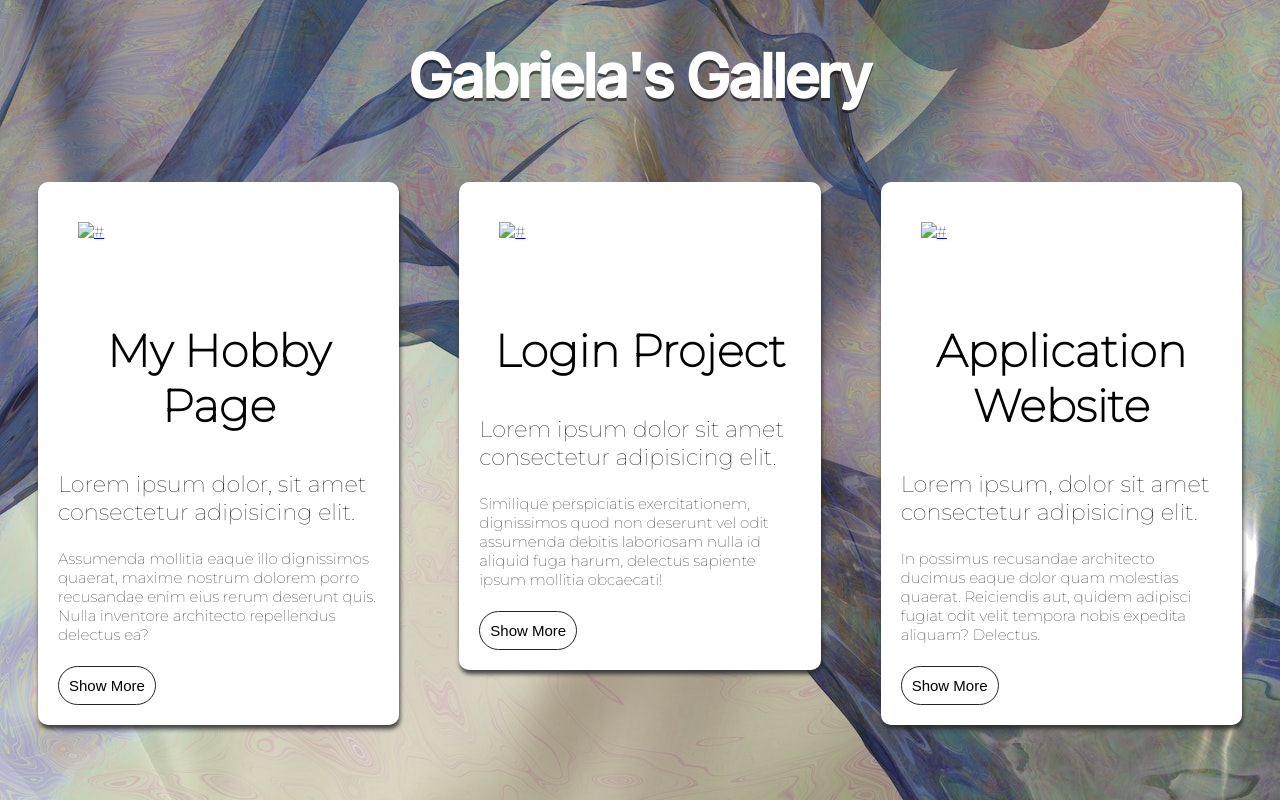
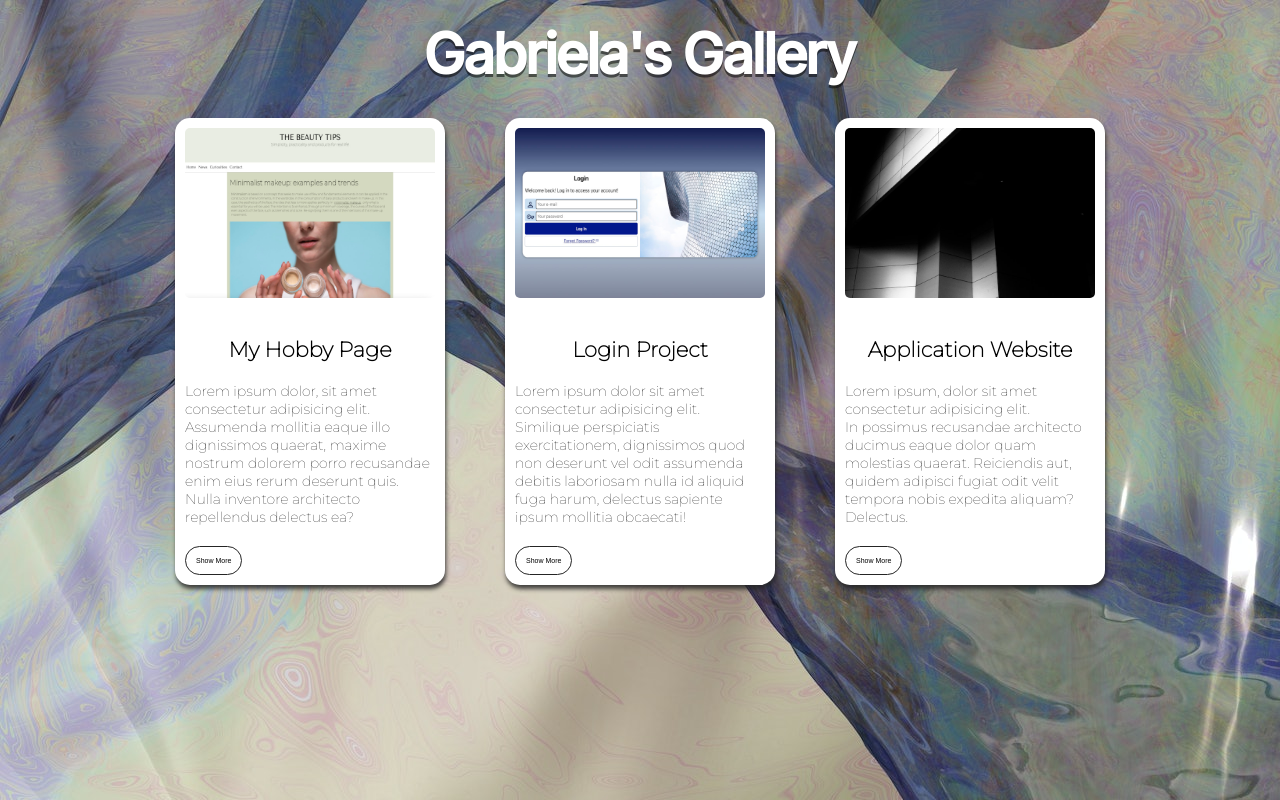
Before and after one commit to gabrielaoliveiralara/project-gallery, a plain HTML site: page index.html in a window 1280 px wide. Drawn offline with Linux system fonts and the light colour scheme.

Commit message:
updated html and css

```diff
--- a/index.html
+++ b/index.html
@@ -6,24 +6,24 @@
     <meta name="viewport" content="width=device-width, initial-scale=1.0">
     <title>Project Gallery</title>
     <link rel="stylesheet" href="style.css">
+    <link rel="stylesheet" href="media-query.css">
     <script src="script.js"></script>
 </head>
 <body>
     <div id="project">
         <h1 class="head">Gabriela's Gallery</h1>
 
-
         <div class="container">
             <div class="card">
-                <a href="#"><img src="../img-example.jpeg" alt="#"></a>
+                <a href="#"><img src="images/projeto-beaty-tips.jpg" alt="Project Beauty Tips"></a>
                 <h2>My Hobby Page</h2>
                 <p id="card1-text" class="text">Lorem ipsum dolor, sit amet consectetur adipisicing elit.
                     <div id="div1">Assumenda mollitia eaque illo dignissimos quaerat, maxime nostrum dolorem porro recusandae enim eius rerum deserunt quis. Nulla inventore architecto repellendus delectus ea?</div></p>
                 <button id="show-more" onclick="toggle()">Show More</button>
-                </div>
+            </div>
 
             <div class="card">
-                <a href="#"><img src="../img-example.jpeg" alt="#"></a>
+                <a href="#"><img src="images/projeto-login.jpg" alt="Project Login"></a>
                 <h2>Login Project</h2>
                 <p id="card2-text" class="text">Lorem ipsum dolor sit amet consectetur adipisicing elit.
                     <div id="div2">Similique perspiciatis exercitationem, dignissimos quod non deserunt vel odit assumenda debitis laboriosam nulla id aliquid fuga harum, delectus sapiente ipsum mollitia obcaecati!</div></p>
@@ -31,7 +31,7 @@
                 </div>
 
             <div class="card">
-                <a href="#"><img src="../img-example.jpeg" alt="#"></a>
+                <a href="#"><img src="images/black-1.jpg" alt="Website Project"></a>
                 <h2>Application Website</h2>
                 <p id="card3-text" class="text">Lorem ipsum, dolor sit amet consectetur adipisicing elit. <div id="div3">In possimus recusandae architecto ducimus eaque dolor quam molestias quaerat. Reiciendis aut, quidem adipisci fugiat odit velit tempora nobis expedita aliquam? Delectus.</div></p>
                 <button id="show-more" onclick="toggle3()">Show More</button>
@@ -40,41 +40,5 @@
 
     </div>
 
-    <script>
-        function toggle() {
-            var x = document.getElementById('div1');
-
-
-            if(x.style.display ===  "none") {
-                x.style.display = "block";
-            }
-
-            else{
-                x.style.display = "none";
-            }
-        }
-
-        function toggle2(){
-            var y = document.getElementById('div2');
-
-            if(y.style.display ===  "none") {
-                y.style.display = "block";
-            }
-            else{
-                y.style.display = "none";
-            }
-        }
-
-        function toggle3(){
-            var z = document.getElementById('div3');
-
-            if(z.style.display ===  "none") {
-                z.style.display = "block";
-            }
-            else{
-                z.style.display = "none";
-            }
-        }
-    </script>
 </body>
 </html>
--- /dev/null
+++ b/media-query.css
@@ -0,0 +1,7 @@
+@charset "UTF-8";
+
+@media (max-width:576px){
+    .box {
+
+    }
+}
--- a/script.js
+++ b/script.js
@@ -0,0 +1,34 @@
+function toggle() {
+    var x = document.getElementById('div1');
+
+
+    if(x.style.display ===  "none") {
+        x.style.display = "block";
+    }
+
+    else{
+        x.style.display = "none";
+    }
+}
+
+function toggle2(){
+    var y = document.getElementById('div2');
+
+    if(y.style.display ===  "none") {
+        y.style.display = "block";
+    }
+    else{
+        y.style.display = "none";
+    }
+}
+
+function toggle3(){
+    var z = document.getElementById('div3');
+
+    if(z.style.display ===  "none") {
+        z.style.display = "block";
+    }
+    else{
+        z.style.display = "none";
+    }
+}
--- a/style.css
+++ b/style.css
@@ -5,12 +5,14 @@
 
 *{
     box-sizing: border-box;
+    padding: 0px;
+    margin: 0px;
 }
 
 body {
     background-image: url('../project-gallery/images/wallpaper1.jpg');
     font-family: 'Montserrat', sans-serif;
-    font-size: 15px;
+    font-size: 14px;
 }
 
 div > h1.head {
@@ -20,60 +22,54 @@ div > h1.head {
     font-size: 4em;
     color: white;
     text-shadow: 0px 3px 0px #08080890;
+    padding-top: 20px;
 }
 
 .card > a > img {
-    margin-bottom: 20px;
-    overflow: hidden;
-    height: 100%;
+    height: 170px;
+    margin-bottom: 15px;
+    border-radius: 5px;
+    background-size: cover;
     width: 100%;
-    border-radius: 5px;
-    object-fit: cover;
-    padding: 20px;
-
 
 }
 
 div.container {
   display: flex;
-    flex-direction: row;
-    justify-content: space-evenly;
-    align-items: flex-start;
-    width: 100%;
-    margin: auto;
+  justify-content: center;
+  flex-wrap: wrap;
+
 }
 
 .card {
     background-color: white;
-    border-radius: 10px 10px 10px 10px;
+    border-radius: 15px;
+    width: 270px;
+
     margin: 30px;
-    padding: 20px;
+    padding: 10px;
     box-shadow: 1px 4px 4px rgba(38, 38, 38, 0.841);
-    flex: 1;
+
+
 }
 
+
 .card h2 {
-    font-size: 3em;
+    font-size: 1.5em;
     text-align: center;
+    margin-top: 20px;
 }
 
 .card p {
-    font-size: 1.5em;
+    font-size: 1em;
+    margin-top: 20px;
 }
 
 
 .card button {
-    font-size: 1em;
+    font-size: 0.5em;
     padding: 10px;
     background-color: white;
     border-radius: 20px;
     border: 1px solid rgb(37, 37, 37);
 }
-
-.moreText {
-    display: none;
-}
-
-.text.show-more > .moreText {
-    display: inline;
-}
```
Also changed, not shown: images/black-1.jpg (added), images/projeto-beaty-tips.jpg (added), images/projeto-login.jpg (added). Lines whose indentation alone changed are shown as unchanged.
